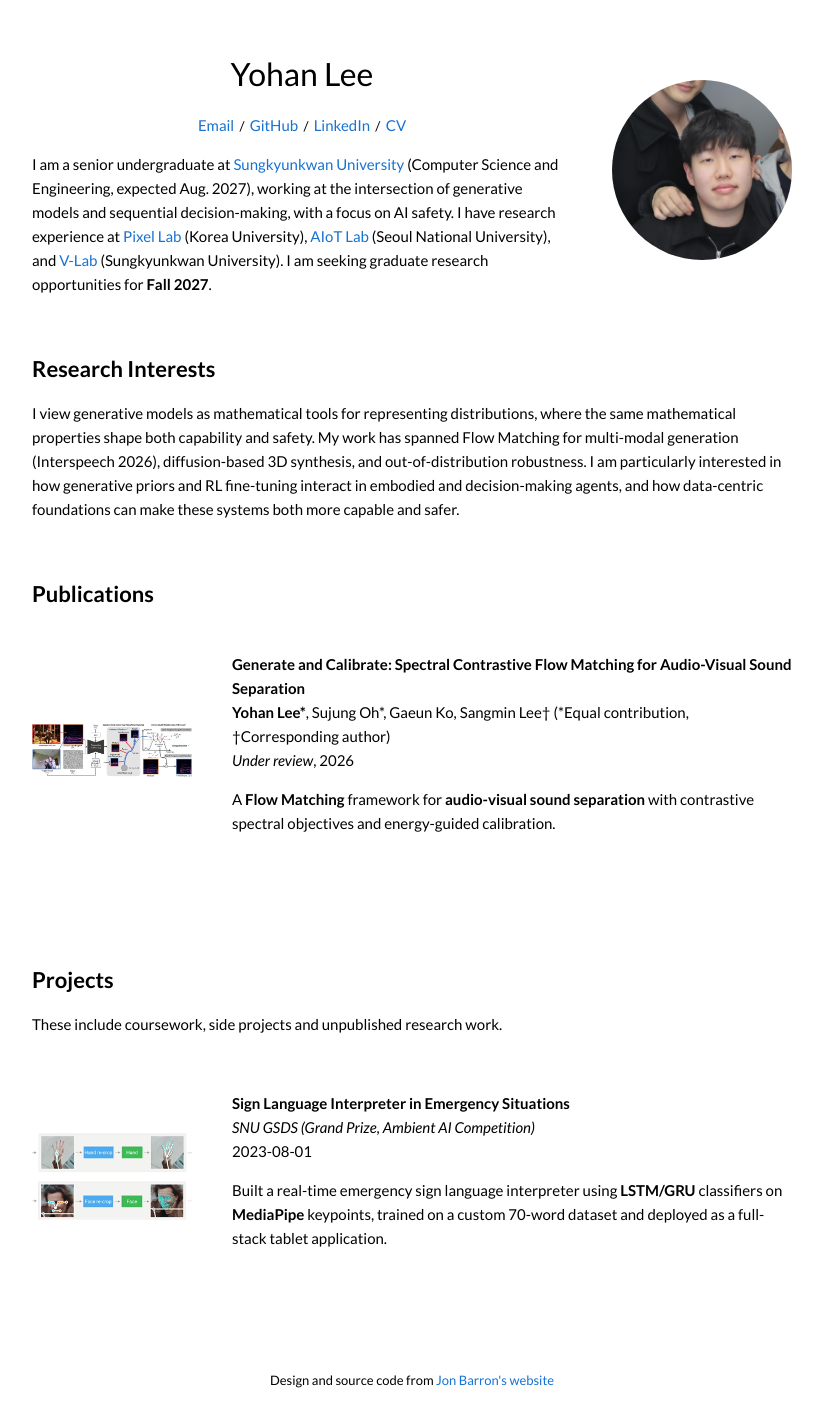
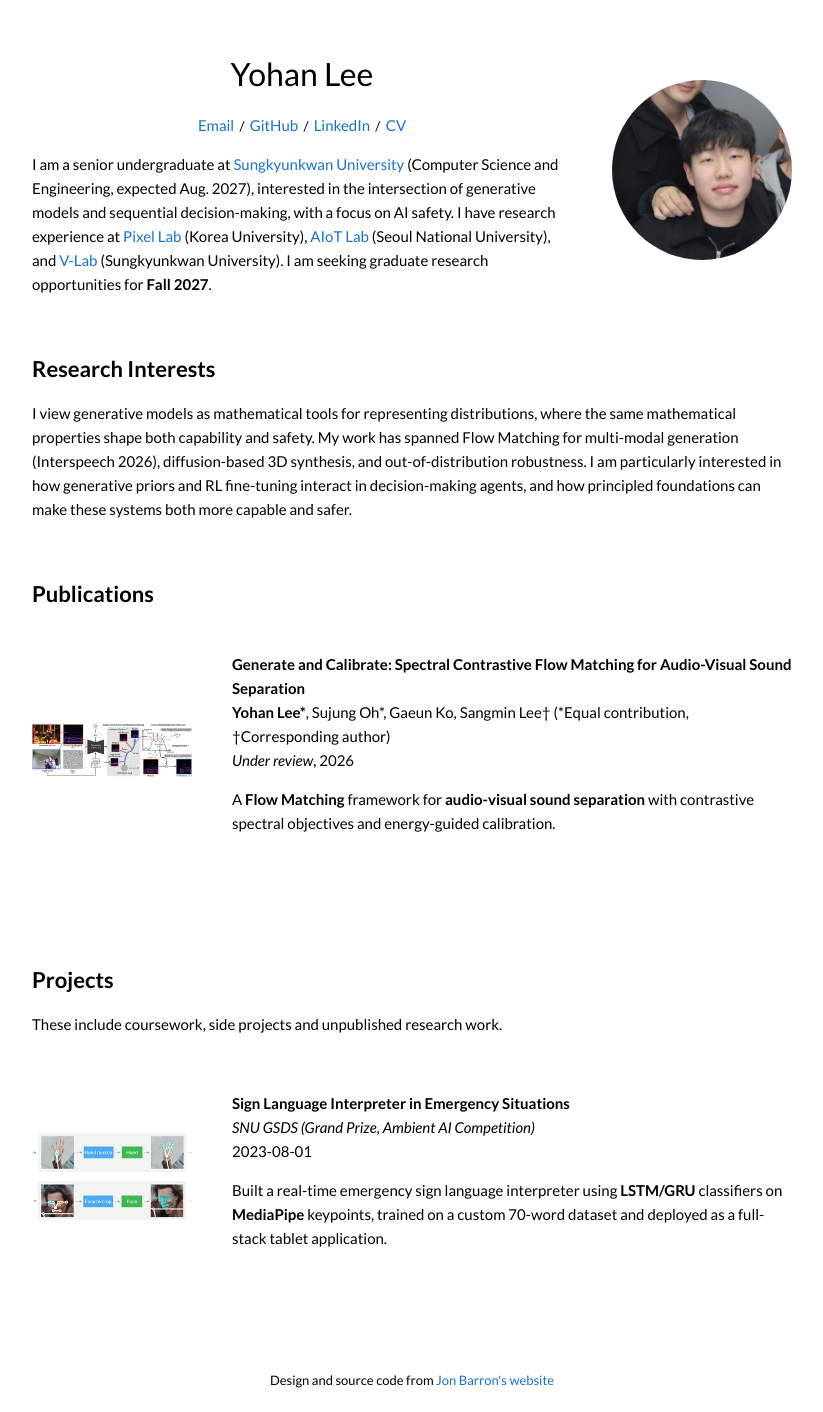
Before and after one commit to yh-lee01/yh-lee01.github.io, a Jekyll site: the page built from _posts/2026-01-01-pub-SCFM.md, in a window 1280 px wide. Shown: the whole page, without its empty margins (228-1051 px from the left). Built offline with Jekyll 4.4.1, drawn with Linux system fonts in a browser that asks for light colours.

Commit message:
Refine profile wording and update CV

```diff
--- a/_data/profile.yml
+++ b/_data/profile.yml
@@ -15,7 +15,7 @@ links:
   twitter: ""
 
 bio:
-  - 'I am a senior undergraduate at <a href="https://www.skku.edu">Sungkyunkwan University</a> (Computer Science and Engineering, expected Aug. 2027), working at the intersection of generative models and sequential decision-making, with a focus on AI safety. I have research experience at <a href="https://sites.google.com/view/pixel-lab-ai/home">Pixel Lab</a> (Korea University), <a href="https://aiot.snu.ac.kr/home">AIoT Lab</a> (Seoul National University), and <a href="https://v-laboratory.github.io/#/">V-Lab</a> (Sungkyunkwan University). I am seeking graduate research opportunities for <strong>Fall 2027</strong>.'
+  - 'I am a senior undergraduate at <a href="https://www.skku.edu">Sungkyunkwan University</a> (Computer Science and Engineering, expected Aug. 2027), interested in the intersection of generative models and sequential decision-making, with a focus on AI safety. I have research experience at <a href="https://sites.google.com/view/pixel-lab-ai/home">Pixel Lab</a> (Korea University), <a href="https://aiot.snu.ac.kr/home">AIoT Lab</a> (Seoul National University), and <a href="https://v-laboratory.github.io/#/">V-Lab</a> (Sungkyunkwan University). I am seeking graduate research opportunities for <strong>Fall 2027</strong>.'
 
 # ============================================================
 # News (최근 근황)
@@ -33,7 +33,7 @@ news_title: "News"
 research_goal:
   title: "Research Interests"
   paragraphs:
-    - 'I view generative models as mathematical tools for representing distributions, where the same mathematical properties shape both capability and safety. My work has spanned Flow Matching for multi-modal generation (Interspeech 2026), diffusion-based 3D synthesis, and out-of-distribution robustness. I am particularly interested in how generative priors and RL fine-tuning interact in embodied and decision-making agents, and how data-centric foundations can make these systems both more capable and safer.'
+    - 'I view generative models as mathematical tools for representing distributions, where the same mathematical properties shape both capability and safety. My work has spanned Flow Matching for multi-modal generation (Interspeech 2026), diffusion-based 3D synthesis, and out-of-distribution robustness. I am particularly interested in how generative priors and RL fine-tuning interact in decision-making agents, and how principled foundations can make these systems both more capable and safer.'
 
 # ============================================================
 # 섹션 제목 / 설명
```
Also changed, not shown: 1 other file.
